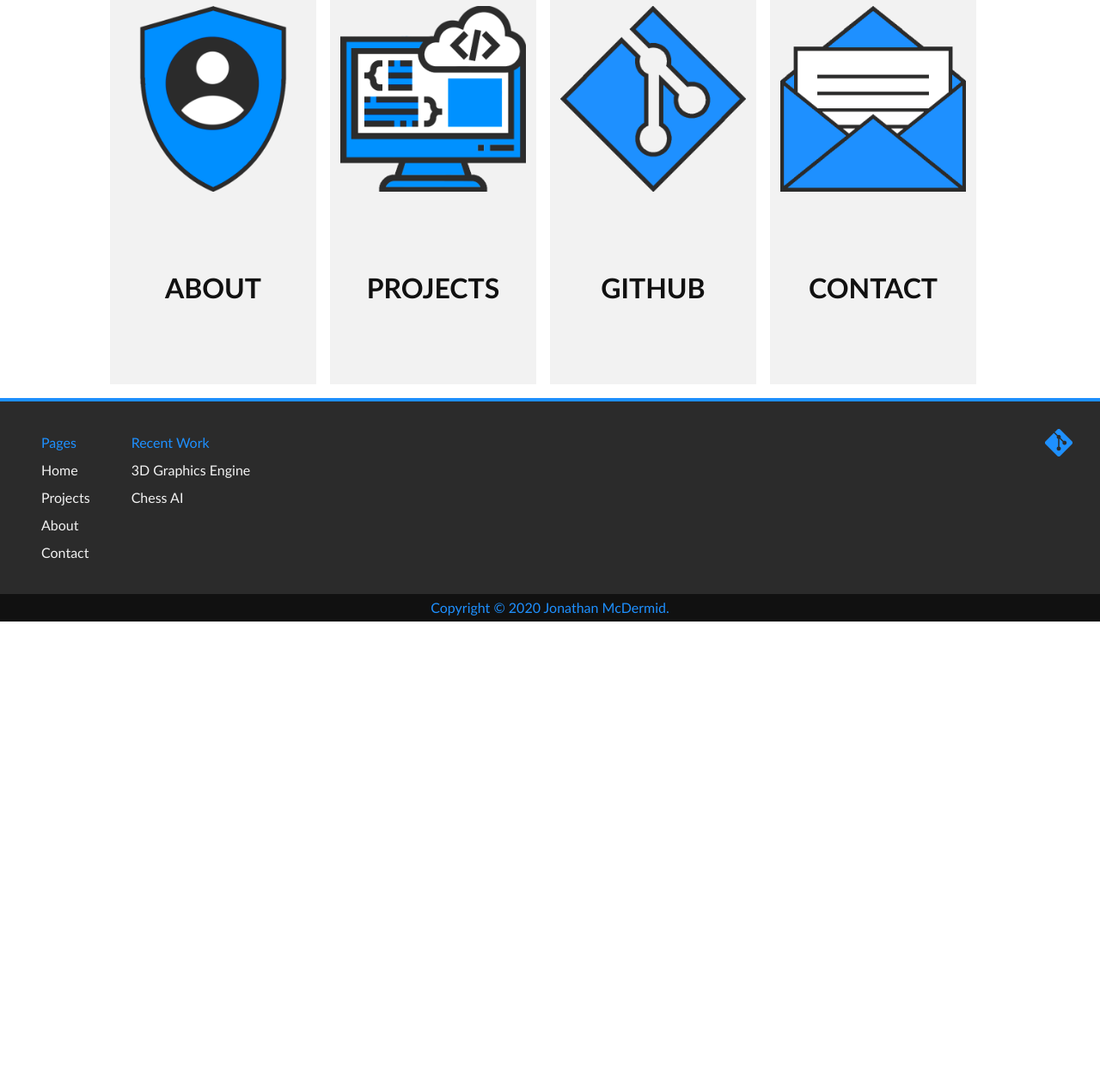
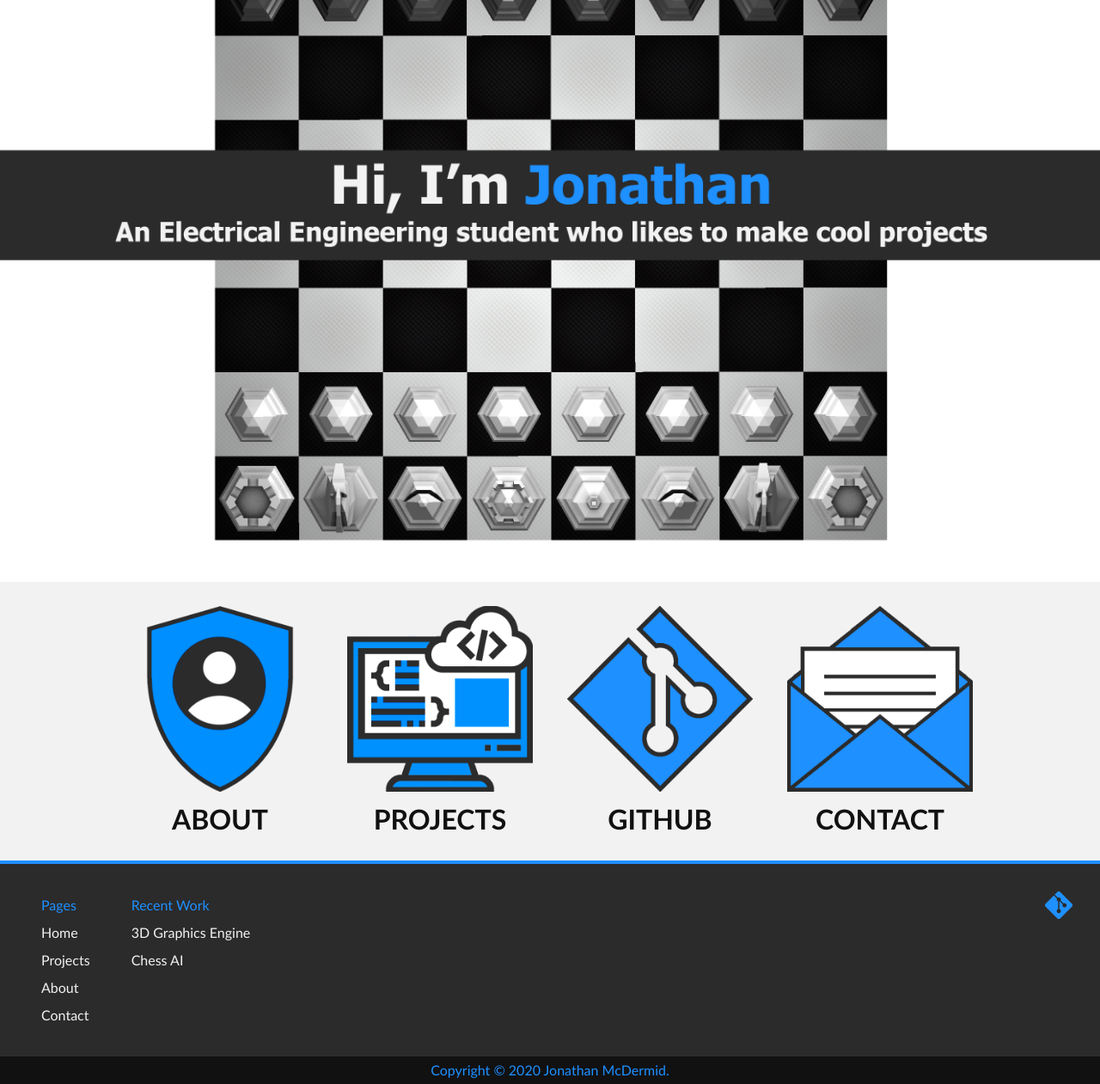
Before and after one commit to jonathanmcdermid/My-Website, a PHP site: page / in a window 1280 px wide. Shown: the part 271-1532 px from the top of the page at 86% size. Before the commit the page ends 994 px from the top, so only its background shows below. Run offline with PHP 8.4, Linux system fonts and the light colour scheme.

Commit message:
remove video

```diff
--- a/index.html
+++ b/index.html
@@ -21,12 +21,8 @@
         </nav>
     </header>
     <main>
-        <section class="index-banner">
-            <video autoplay loop class="index-banner-video-background" muted plays-inline preload="auto">
-                <source src="videos/ChessAnimation.mp4" type="video/mp4" />
-            </video>
-        </section>
-        <div class="wrapper">
+        <section class="index-banner"></section>
+        <div class="content-wrapper">
             <section class="index-links">
                 <a href="about.html">
                     <div class="index-boxlink-square">
--- a/style.css
+++ b/style.css
@@ -103,6 +103,10 @@
     padding-top: 100px;
 }
 
+body {
+    background-color: #f2f2f2;
+}
+
 header {
     position: fixed;
     top: 0px;
@@ -146,22 +150,19 @@
 /*INDEX*/
 
 .index-banner {
+    margin-top:-32px;
     width: 100%;
-    display: table;
-    align-items: center;
-    justify-content: center;
-}
-
-.index-banner-video-background {
-    display: block;
-    margin: 0 auto;
-    max-width: 60%;
-    z-index: -1;
+    height: 110vh;
+    background-image: url('images/background.png');
+    background-color: #fff;
+    background-repeat: no-repeat;
+    background-position: center;
+    background-size: cover;
 }
 
 .index-links div {
     margin: 16px 16px 0px;
-    width: calc(100% - 32px);
+    width: 100%;
     height: 100px;
     background-color: #f2f2f2;
 }
@@ -172,10 +173,6 @@
 
 .index-boxlink-square img{
     display: none;
-}
-
-.index-boxlink-rectangle {
-    width: calc(100% - 32px);
 }
 
 .index-boxlink-rectangle img {
@@ -193,7 +190,7 @@
 }
 
 @media only screen and (min-width: 1024px) {
-    .wrapper {
+    .content-wrapper {
         width: 1024px;
         margin: 0px auto;
     }
@@ -203,17 +200,13 @@
     }
 
     .index-links div {
-        margin: 16px 16px 0px 0px;
-        height: calc(50% - 32px) !important;
+        margin: 16px 8px 0px 8px;
+        height: calc(50% - 64px) !important;
         float: left;
     }
 
     .index-boxlink-square {
         width: calc(25% - 16px) !important;
-    }
-
-    .index-boxlink-rectangle {
-        width: calc(50% - 32px) !important;
     }
 
     .index-boxlink-square img {
@@ -225,12 +218,8 @@
         justify-content: center;
     }
 
-    .index-boxlink-rectangle img {
-        width: calc(100% - 32px);
-    }
-
     .index-links div h3 {
-        line-height: 224px;
+        line-height: 64px;
     }
 }
 
@@ -296,9 +285,3 @@
     width: 100%;
     margin-bottom: 16px;
 }
-
-@media only screen and (min-width: 1024px) {
-    .footer-links-recent-work {
-
-    }
-}
```
Also changed, not shown: images/background.png (added).
